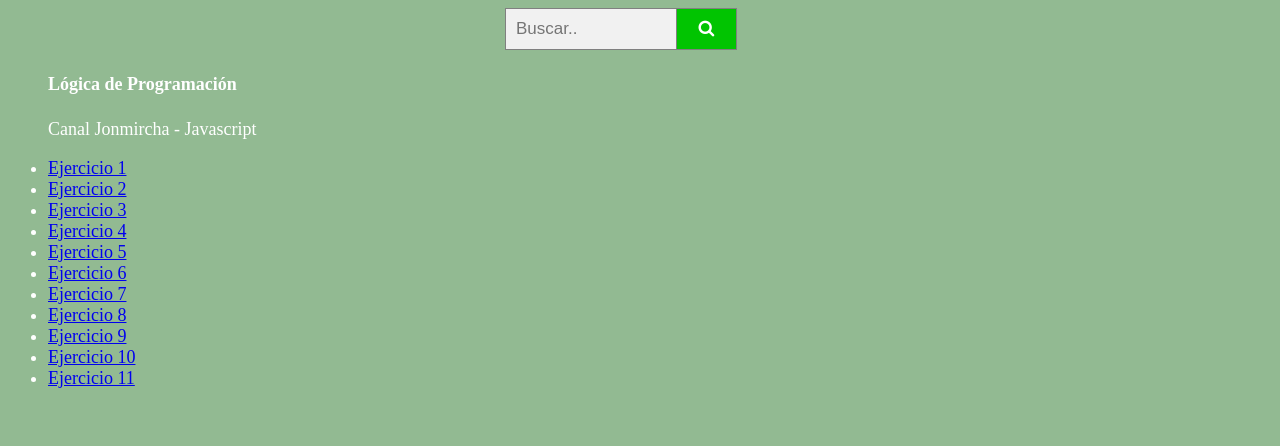
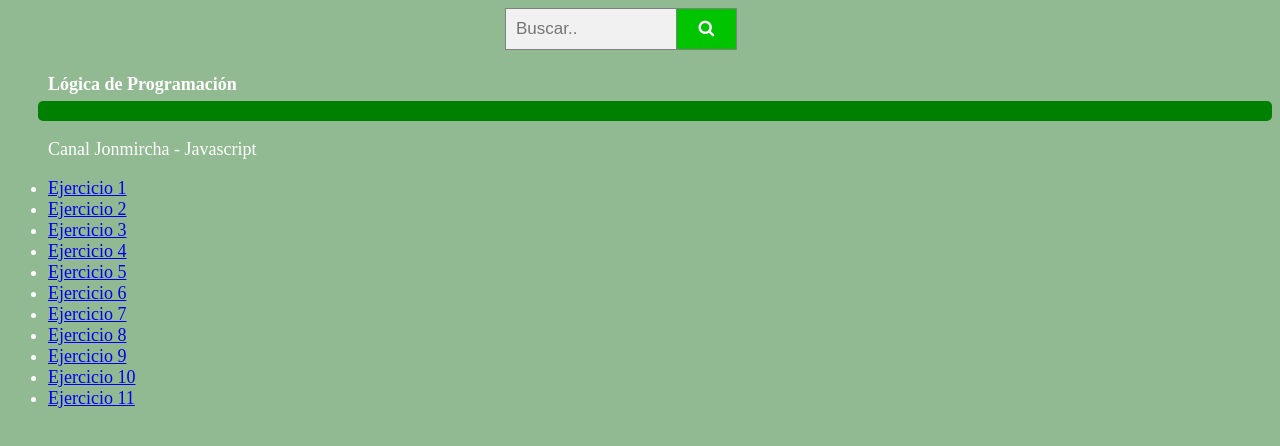
Before and after one commit to ronyfringe/PROYECTOS-WEB-CON-SUBLIME-TEXT, a plain HTML site: page Frames/izquierda.html in a window 1280 px wide. Drawn offline with Linux system fonts and the light colour scheme.

Commit message:
agregando hr con estilo css

```diff
--- a/Frames/css/izquierda.css
+++ b/Frames/css/izquierda.css
@@ -7,3 +7,10 @@ body {
 li {
 	font-size: 18px;
 }
+
+hr.hr_estilizado {
+    border: 10px solid green;
+    border-radius: 5px;
+    margin-top: -18px;
+    margin-left: -10px;
+}
--- a/Frames/izquierda.html
+++ b/Frames/izquierda.html
@@ -17,6 +17,7 @@
 
 	<ul>
 		<h4>Lógica de Programación</h4>
+		<hr class="hr_estilizado">
 		<section>
 			<p>Canal Jonmircha - Javascript</p>
 			<li><a href="ejercicios/ejercicio1.html" target="frmCuerpo">Ejercicio 1</a></li>
```
